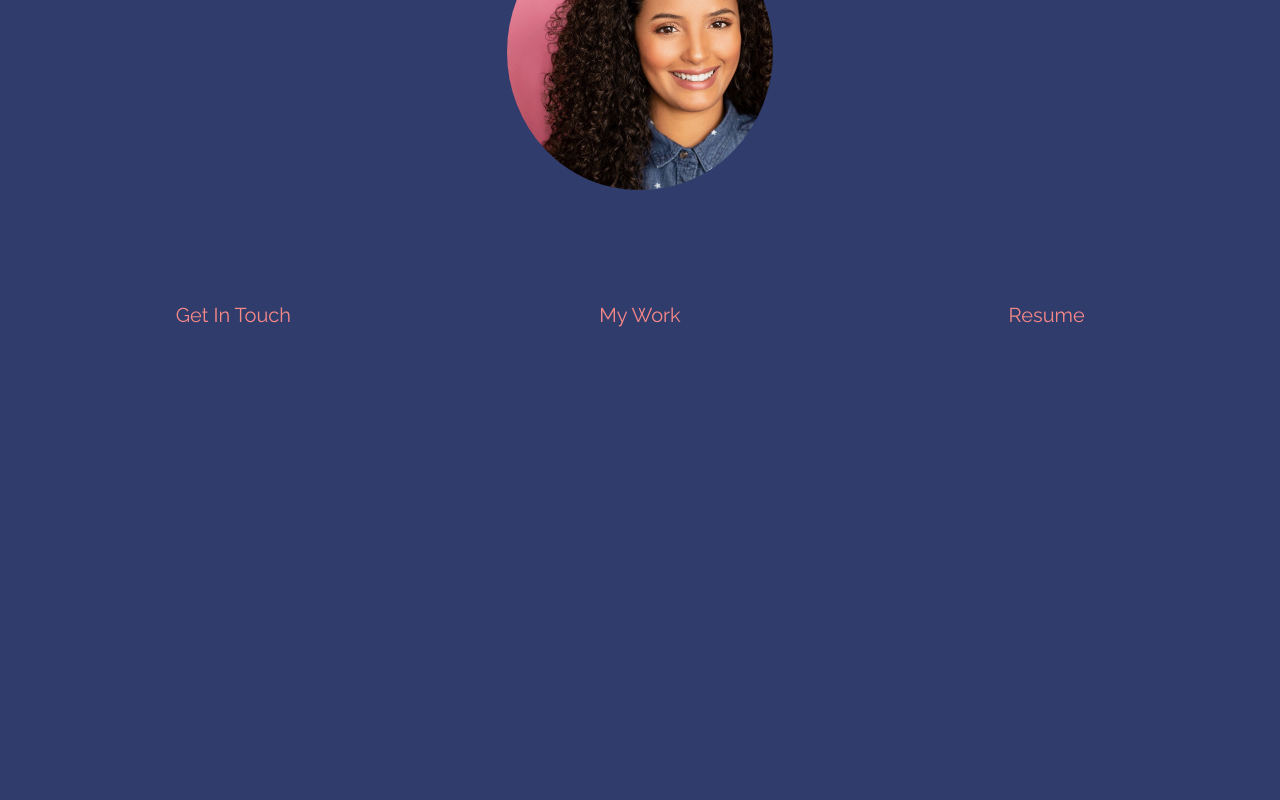
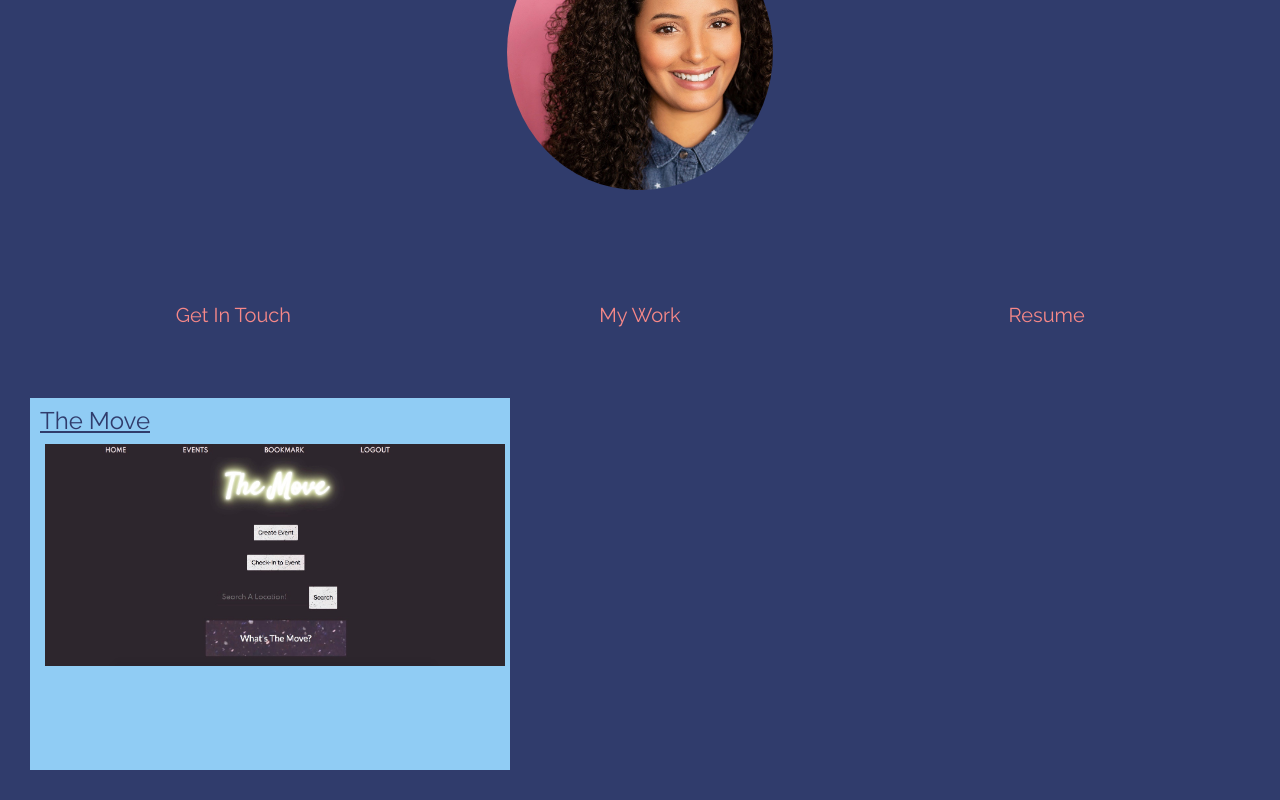
Before and after one commit to cmorris91/react-portfolio, a React (Create React App) app in the folder portfolio/: page / in a window 1280 px wide. Shown: the part 350-1150 px from the top of the page. Before the commit the page ends 800 px from the top, so only its background shows below. Built offline with nearby package versions, Linux system fonts and the light colour scheme.

Commit message:
started inserting projects

```diff
--- a/portfolio/src/App.js
+++ b/portfolio/src/App.js
@@ -2,6 +2,7 @@ import React from "react";
 import Nav from "./components/Navbar";
 import Header from "./components/Header";
 import Aside from "./components/Aside"
+import Projects from "./components/Projects"
 import "./style.css";
 
 
@@ -13,6 +14,7 @@ function App() {
             <Aside/>
             <Header/>
             <Nav/>
+            <Projects/>
         </div>
 
     )
--- a/portfolio/src/components/Projects/index.js
+++ b/portfolio/src/components/Projects/index.js
@@ -0,0 +1,19 @@
+import React from "react";
+import Image from "./Images/theMove-screenshot.jpg"
+import "./style.css"
+
+function Projects () {
+    return (
+        <div>
+          <div className="project-card" style={{width: "30rem"}}>
+            <a href="https://radiant-harbor-61772.herokuapp.com/">The Move</a>
+            <a className="repo-img"href="https://github.com/cmorris91/the-move" style={{fontSize: "15px", textDecoration: "none"}}>
+            <img src={Image} className="card-img-top" alt="The-Move-App"/>
+              <div className="overlay">Click to see the repo</div>
+          </a>
+          </div>
+        </div>
+    )
+}
+
+export default Projects;
--- a/portfolio/src/components/Projects/style.css
+++ b/portfolio/src/components/Projects/style.css
@@ -0,0 +1,29 @@
+.project-card {
+    margin: 5px;
+    background-color: #90ccf4;
+    border: none;
+}
+.project-card a {
+    color: #303c6c;
+    font-size: 1.5em;
+}
+
+.overlay {
+    bottom: 0;
+    color: #f1f1f1;
+    width: 65%;
+    transition: .5s ease;
+    opacity:0;
+    color: #303c6c;
+    font-size: 20px;
+    padding: 20px;
+    text-align: center;
+}
+
+.repo-img:hover .overlay {
+    opacity: 1;
+}
+
+.card-img-top:hover {
+    width: 105%;
+  }
```
Also changed, not shown: portfolio/src/components/Projects/Images/theMove-screenshot.jpg (added).
